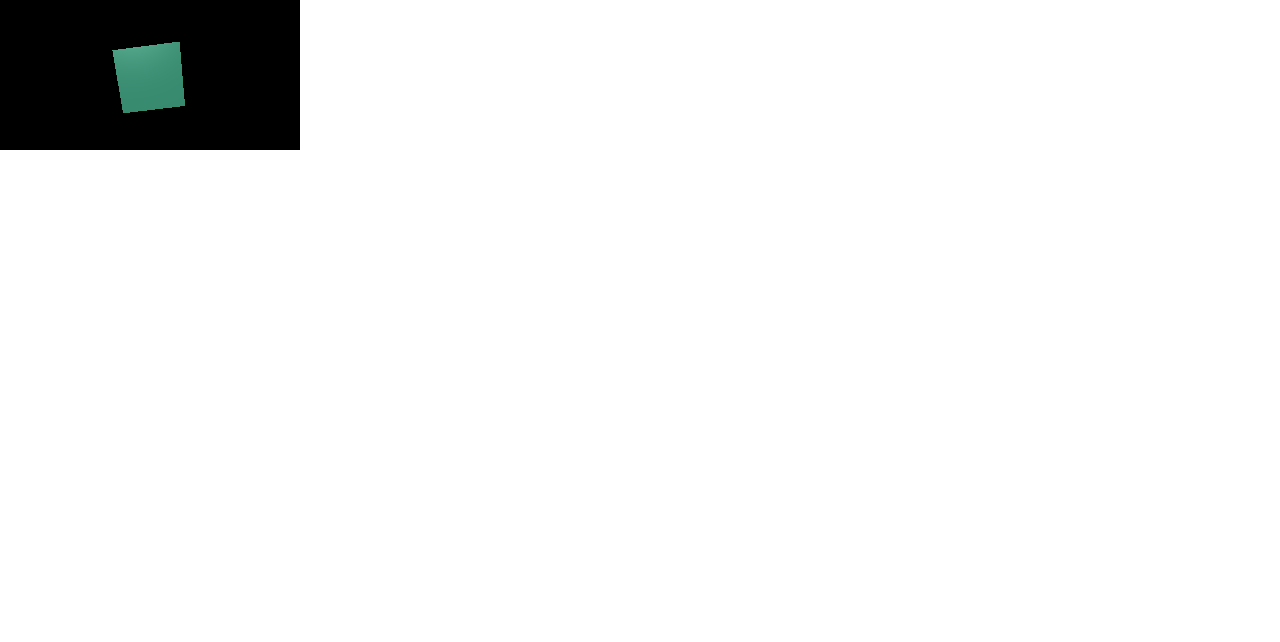
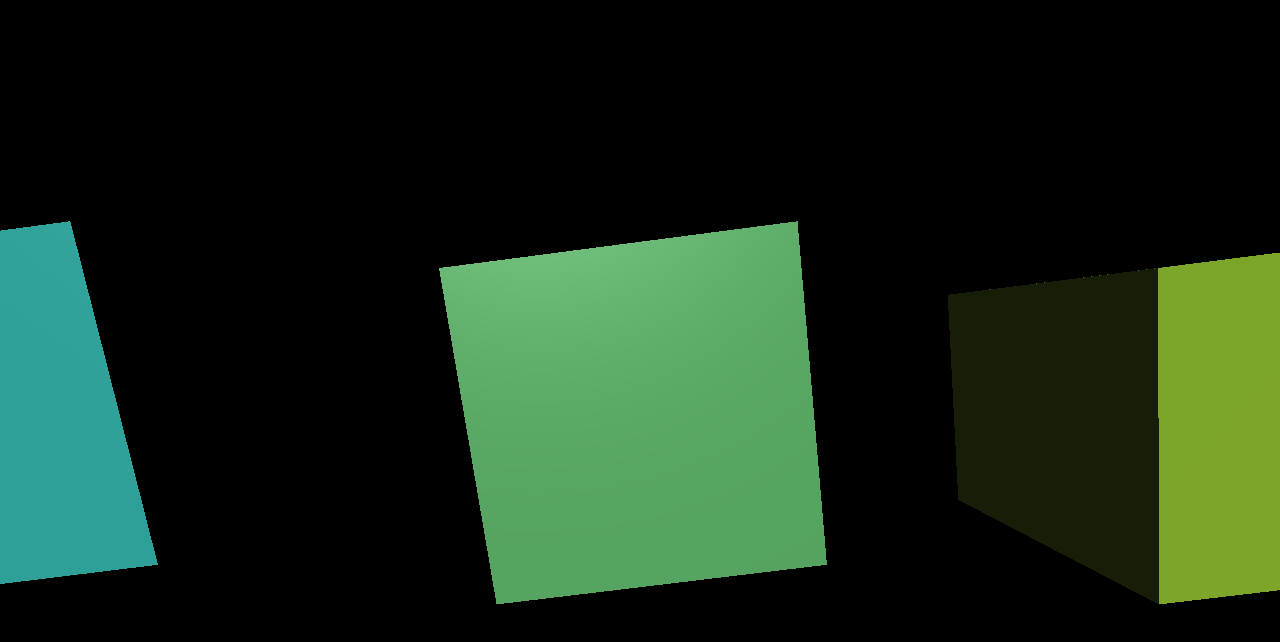
Before and after one commit to wyx8267/test-threejs, a React (Create React App) app: page / in a window 1280 px wide. Shown: the top 642 px of the page. Built offline with nearby package versions, Linux system fonts and the light colour scheme.

Commit message:
add scss, resize

```diff
--- a/package.json
+++ b/package.json
@@ -12,6 +12,7 @@
     "@types/react": "^18.0.0",
     "@types/react-dom": "^18.0.0",
     "@types/three": "^0.141.0",
+    "node-sass": "^7.0.1",
     "react": "^18.1.0",
     "react-dom": "^18.1.0",
     "react-scripts": "5.0.1",
--- /dev/null
+++ b/src/components/hello-threejs/index.scss
@@ -0,0 +1,5 @@
+.full-screen {
+  display: block;
+  width: inherit;
+  height: inherit;
+}
--- a/src/components/hello-threejs/index.tsx
+++ b/src/components/hello-threejs/index.tsx
@@ -1,8 +1,20 @@
 import React, { useEffect, useRef } from "react";
-import { BoxGeometry, DirectionalLight, Mesh, MeshBasicMaterial, MeshPhongMaterial, PerspectiveCamera, Scene, WebGLRenderer } from "three";
+import {
+  BoxGeometry,
+  DirectionalLight,
+  Mesh,
+  MeshBasicMaterial,
+  MeshPhongMaterial,
+  PerspectiveCamera,
+  Scene,
+  WebGLRenderer,
+} from "three";
+import "./index.scss";
 
 const HelloThreejs: React.FC = () => {
   const canvasRef = useRef<HTMLCanvasElement>(null);
+  const resizeHandleRef = useRef<() => void>();
+  const observerRef = useRef<ResizeObserver>();
 
   useEffect(() => {
     if (canvasRef.current) {
@@ -10,34 +22,81 @@ const HelloThreejs: React.FC = () => {
       const camera = new PerspectiveCamera(75, 2, 0.1, 5);
 
       const scene = new Scene();
-      const geometry = new BoxGeometry(1, 1, 1)
+      const geometry = new BoxGeometry(1, 1, 1);
 
       // const material = new MeshBasicMaterial({color: 0x44aa88})
-      const material = new MeshPhongMaterial({ color: 0x44aa88 })
+      // const material = new MeshPhongMaterial({ color: 0x44aa88 })
 
-      const cube = new Mesh(geometry, material)
-      scene.add(cube)
+      const material1 = new MeshPhongMaterial({ color: 0x39c5bb });
+      const material2 = new MeshPhongMaterial({ color: 0x69c977 });
+      const material3 = new MeshPhongMaterial({ color: 0x99cc33 });
+
+      const cube1 = new Mesh(geometry, material1);
+      cube1.position.x = -2;
+      scene.add(cube1);
+
+      const cube2 = new Mesh(geometry, material2);
+      cube2.position.x = 0;
+      scene.add(cube2);
+
+      const cube3 = new Mesh(geometry, material3);
+      cube3.position.x = 2;
+      scene.add(cube3);
 
       const light = new DirectionalLight(0xffffff, 1);
-      light.position.set(-1, 2, 4)
-      scene.add(light)
+      light.position.set(-1, 2, 4);
+      scene.add(light);
 
-      camera.position.z = 2
+      camera.position.z = 2;
 
       // renderer.render(scene, camera)
 
+      const cubes = [cube1, cube2, cube3];
+
       const render = (time: number) => {
-        time = time * 0.001
-        cube.rotation.x = time
-        cube.rotation.y = time
-        renderer.render(scene, camera)
-        window.requestAnimationFrame(render)
+        time = time * 0.001;
+
+        // cube.rotation.x = time;
+        // cube.rotation.y = time;
+        cubes.map(cube => {
+          cube.rotation.x = time;
+          cube.rotation.y = time;
+        });
+        renderer.render(scene, camera);
+        window.requestAnimationFrame(render);
+      };
+      window.requestAnimationFrame(render);
+
+      const handleResize = () => {
+        const canvas = renderer.domElement;
+        camera.aspect = canvas.clientWidth / canvas.clientHeight;
+        camera.updateProjectionMatrix();
+
+        renderer.setSize(canvas.clientWidth, canvas.clientHeight, false);
+      };
+
+      handleResize();
+
+      resizeHandleRef.current = handleResize;
+      window.addEventListener("resize", handleResize);
+
+      observerRef.current = new ResizeObserver(() => {
+        handleResize()
+      })
+      observerRef.current.observe(canvasRef.current)
+    }
+
+    return () => {
+      // if (resizeHandleRef && resizeHandleRef.current) {
+      //   window.removeEventListener("resize", resizeHandleRef.current);
+      // }
+      if (observerRef && observerRef.current) {
+        observerRef.current.disconnect()
       }
-      window.requestAnimationFrame(render)
-    }
+    };
   }, [canvasRef]);
 
-  return <canvas ref={canvasRef} />;
+  return <canvas ref={canvasRef} className="full-screen" />;
 };
 
 export default HelloThreejs;
--- a/src/index.css
+++ /dev/null
@@ -1,13 +0,0 @@
-body {
-  margin: 0;
-  font-family: -apple-system, BlinkMacSystemFont, 'Segoe UI', 'Roboto', 'Oxygen',
-    'Ubuntu', 'Cantarell', 'Fira Sans', 'Droid Sans', 'Helvetica Neue',
-    sans-serif;
-  -webkit-font-smoothing: antialiased;
-  -moz-osx-font-smoothing: grayscale;
-}
-
-code {
-  font-family: source-code-pro, Menlo, Monaco, Consolas, 'Courier New',
-    monospace;
-}
--- /dev/null
+++ b/src/index.scss
@@ -0,0 +1,25 @@
+body {
+  font-family: -apple-system, BlinkMacSystemFont, "Segoe UI", "Roboto", "Oxygen",
+    "Ubuntu", "Cantarell", "Fira Sans", "Droid Sans", "Helvetica Neue",
+    sans-serif;
+  -webkit-font-smoothing: antialiased;
+  -moz-osx-font-smoothing: grayscale;
+}
+
+html,
+body {
+  margin: 0;
+  padding: 0;
+  height: 100%;
+  width: 100%;
+}
+
+#root {
+  height: inherit;
+  width: inherit;
+}
+
+code {
+  font-family: source-code-pro, Menlo, Monaco, Consolas, "Courier New",
+    monospace;
+}
--- a/src/index.tsx
+++ b/src/index.tsx
@@ -1,6 +1,6 @@
 import React from 'react';
 import ReactDOM from 'react-dom/client';
-import './index.css';
+import './index.scss';
 import App from './App';
 
 const root = ReactDOM.createRoot(
```
Also changed, not shown: 1 other file (tests, documents, lock files or other folders).
